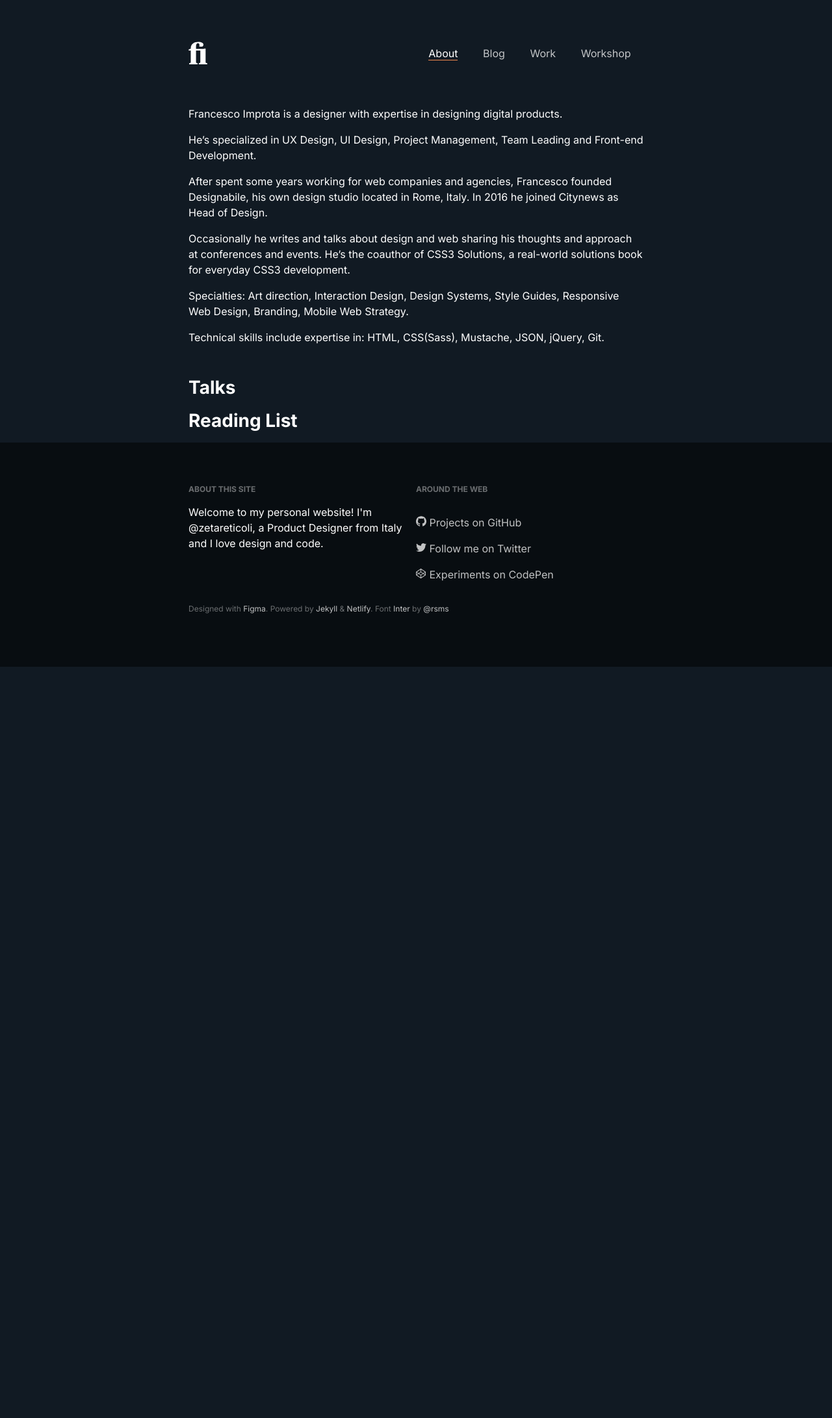
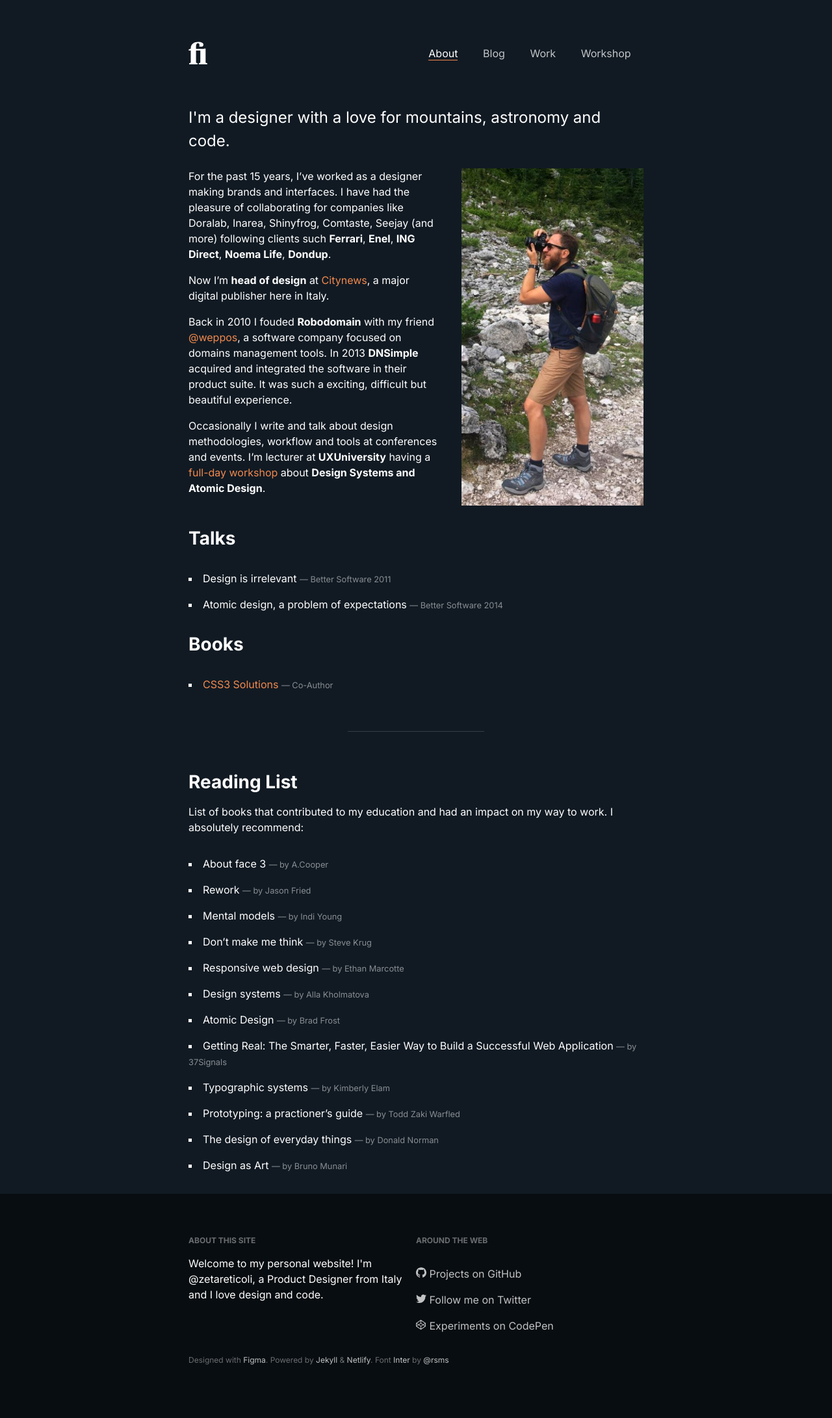
Before and after one commit to zetareticoli/fi, a Jekyll site: the page built from about.md, in a window 1280 px wide. Shown: the whole page at 65% size. Built offline with Jekyll 4.4.1, drawn with Linux system fonts in a browser that asks for light colours; nearby versions of some CDN libraries; before the commit the page ends 1026 px from its top, so only the background shows below that.

Commit message:
Changed About page

```diff
--- a/_sass/_base.scss
+++ b/_sass/_base.scss
@@ -48,11 +48,12 @@ a:hover {
 ul,
 ol {
   margin: 2rem auto;
-  padding-left: 2rem;
+  padding-left: 0;
 }
 
 ul {
-  list-style: disc;
+  list-style-type: square;
+  list-style-position: inside;
 }
 
 ol {
@@ -207,11 +208,11 @@ small a {
 }
 
 hr {
-  border:none;
-  background-color: rgba($color-accent, .4);
+  border: none;
+  background-color: $ui-border;
   margin: 3.75rem auto;
   width: 30%;
-  height: 2px;
+  height: 1px;
 }
 
 header {
@@ -229,6 +230,6 @@ header {
 }
 
 footer {
-  padding: 5vw;
+  padding: $spacing-small;
   background: $color-darker;
 }
--- a/_sass/_objects.scss
+++ b/_sass/_objects.scss
@@ -21,6 +21,16 @@
     margin: 5vw 0;
   }
 }
+
+.vertical {
+  @media screen and (min-width: 768px) {
+    max-width: 40%;
+    float: right;
+    margin-left: $spacing-xsmall;
+    margin-bottom: $spacing-xsmall;
+  }
+}
+
 
 // Typography
 
--- a/_sass/_settings.scss
+++ b/_sass/_settings.scss
@@ -16,6 +16,7 @@ $type-small: .75rem;
 
 $spacing-large: 10vw;
 $spacing-small: 5vw;
+$spacing-xsmall: 2.5vw;
 
 
 $font-stack: -apple-system, BlinkMacSystemFont, "Segoe UI", Roboto, Helvetica, Arial, sans-serif, "Apple Color Emoji", "Segoe UI Emoji", "Segoe UI Symbol";
--- a/_sass/_utilities.scss
+++ b/_sass/_utilities.scss
@@ -1,5 +1,13 @@
 .unspace {
   margin: 0;
+}
+
+.mr-xsmall {
+  margin-right: $spacing-xsmall;
+}
+
+.ml-xsmall {
+  margin-left: $spacing-xsmall;
 }
 
 .list-none {
--- a/about.md
+++ b/about.md
@@ -1,19 +1,40 @@
 ---
 layout: page
+lead: I'm a designer with a love for mountains, astronomy and code.
 ---
 
-Francesco Improta is a designer with expertise in designing digital products.
+<img class="vertical" src="/img/francesco-improta.jpg" alt="Francesco Improta">
 
-He’s specialized in UX Design, UI Design, Project Management, Team Leading and Front-end Development.
+For the past 15 years, I’ve worked as a designer making brands and interfaces. I have had the pleasure of collaborating for companies like Doralab, Inarea, Shinyfrog, Comtaste, Seejay (and more) following clients such **Ferrari**, **Enel**, **ING Direct**, **Noema Life**, **Dondup**.
 
-After spent some years working for web companies and agencies, Francesco founded Designabile, his own design studio located in Rome, Italy. In 2016 he joined Citynews as Head of Design.
+Now I'm **head of design** at [Citynews](https://www.citynews.it), a major digital publisher here in Italy.
 
-Occasionally he writes and talks about design and web sharing his thoughts and approach at conferences and events. He’s the coauthor of CSS3 Solutions, a real-world solutions book for everyday CSS3 development.
+Back in 2010 I fouded **Robodomain** with my friend [@weppos](https://www.simonecarletti.com), a software company focused on domains management tools. In 2013 **DNSimple** acquired and integrated the software in their product suite. It was such a exciting, difficult but beautiful experience.
 
-Specialties: Art direction, Interaction Design, Design Systems, Style Guides, Responsive Web Design, Branding, Mobile Web Strategy.
-
-Technical skills include expertise in: HTML, CSS(Sass), Mustache, JSON, jQuery, Git.
+Occasionally I write and talk about design methodologies, workflow and tools at conferences and events. I'm lecturer at **UXUniversity** having a [full-day workshop](https://www.uxuniversity.it/11/c_13/design-systems) about **Design Systems and Atomic Design**.
 
 ## Talks
+- Design is irrelevant <small>&mdash; Better Software 2011</small>
+- Atomic design, a problem of expectations <small>&mdash; Better Software 2014</small>
+
+## Books
+- [CSS3 Solutions](https://www.amazon.com/CSS3-Solutions-Essential-Techniques-Developers/dp/1430243376) <small>&mdash; Co-Author</small>
+
+---
 
 ## Reading List
+
+List of books that contributed to my education and had an impact on my way to work. I absolutely recommend:
+
+- About face 3 <small>&mdash; by A.Cooper</small>
+- Rework <small>&mdash; by Jason Fried</small>
+- Mental models <small>&mdash; by Indi Young</small>
+- Don't make me think <small>&mdash; by Steve Krug</small>
+- Responsive web design <small>&mdash; by Ethan Marcotte</small>
+- Design systems <small>&mdash; by Alla Kholmatova</small>
+- Atomic Design <small>&mdash; by Brad Frost</small>
+- Getting Real: The Smarter, Faster, Easier Way to Build a Successful Web Application <small>&mdash; by 37Signals</small>
+- Typographic systems <small>&mdash; by Kimberly Elam</small>
+- Prototyping: a practioner's guide <small>&mdash; by Todd Zaki Warfled</small>
+- The design of everyday things <small>&mdash; by Donald Norman</small>
+- Design as Art <small>&mdash; by Bruno Munari</small>
```
Also changed, not shown: img/francesco-improta.jpg (added), 1 other file.
